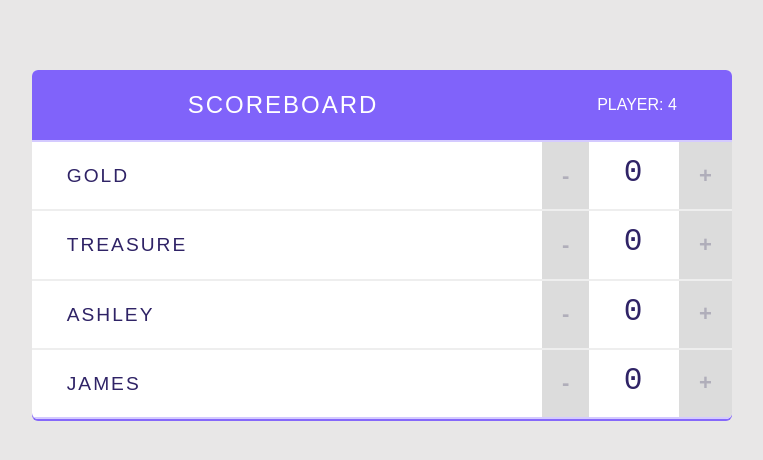
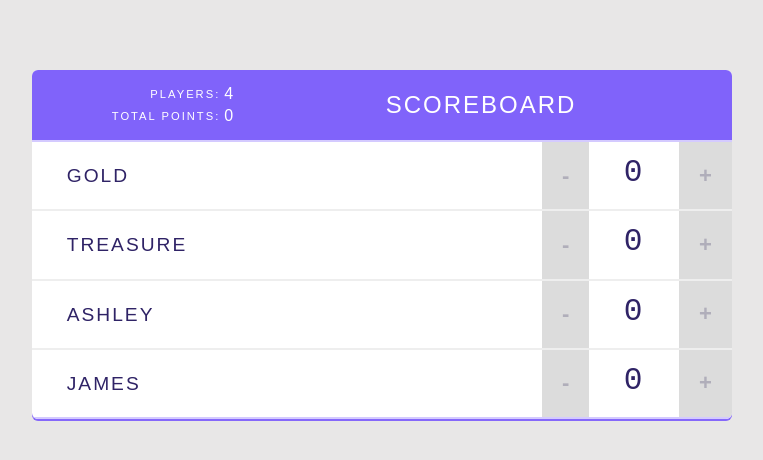
Before and after one commit to AaronGoodrum/scoreboard, a React (Create React App) app: page / in a window 1280 px wide. Shown: the top 460 px of the page, without its empty margins (258-1021 px from the left). Built offline with nearby package versions, Linux system fonts and the light colour scheme.

Commit message:
Building the Statistics Component

```diff
--- a/src/components/App.js
+++ b/src/components/App.js
@@ -7,22 +7,32 @@
       players: [
           {
               name: "Gold",
+              score: 0,
               id: 1
             },
             {
               name: "Treasure",
+              score:0,
               id: 2
             },
             {
               name: "Ashley",
+              score: 0,
               id: 3
             },
             {
               name: "James",
+              score: 0,
               id: 4
             }
       ]
   }
+
+    handleScoreChange = (index, delta) => {
+    this.setState( prevState => ({
+            score: prevState.players[index].score += delta
+    }));
+}
 
   handleRemovePlayer = (id) => {
       this.setState( prevState => {
@@ -35,14 +45,17 @@
       return (
           <div className="scoreboard">
               <Header title="Scoreboard"
-              totalPlayers={this.state.players.length}/>
+              players={this.state.players} />
 
               {/* Player list */}
-              {this.state.players.map(player =>
+              {this.state.players.map( (player, index) =>
                   <Player
                       name={player.name}
+                      score={player.score}
                       id={player.id}
                       key={player.id.toString()}
+                      index={index}
+                      changeScore={this.handleScoreChange}
                       removePlayer={this.handleRemovePlayer}
                   />
               )}
--- a/src/components/Counter.js
+++ b/src/components/Counter.js
@@ -1,36 +1,15 @@
 import React from 'react';
 
-class Counter extends React.Component {
-  state = {
-      score: 0
-  }
+const Counter = (props) => {
 
-  incrementScore(){
-      this.setState( prevState => ({
-              score: prevState.score + 1
-      }));
-  }
-
-  decrementScore(){
-      this.setState(  prevState => {
-          return{
-              score: prevState.score - 1
-          }
-      });
-  }
-
-  render(){
-      return (
-          <div className="counter">
-          {/* Use arrowFunction for this, or
-              Use .bind(this) to call state
-           */}
-              <button className="counter-action decrement" onClick={() => this.decrementScore()}> - </button>
-              <span className="counter-score"> {this.state.score} </span>
-              <button className="counter-action increment" onClick={this.incrementScore.bind(this)}> + </button>
-          </div>
-      )
-  }
+    let index = props.index;
+    return (
+        <div className="counter">
+            <button className="counter-action decrement" onClick={() => props.changeScore(index, -1)}> - </button>
+            <span className="counter-score"> {props.score} </span>
+            <button className="counter-action increment"  onClick={() => props.changeScore(index, +1)}> + </button>
+        </div>
+    )
 }
 
 export default Counter;
--- a/src/components/Header.js
+++ b/src/components/Header.js
@@ -1,10 +1,11 @@
 import React from 'react';
+import Stats from './Stats';
 
 const Header = (props) => {
     return (
         <header>
+            <Stats players={props.players} />
             <h1>{props.title}</h1>
-            <span className="stats">Player: {props.totalPlayers}</span>
         </header>
     )
   }
--- a/src/components/Player.js
+++ b/src/components/Player.js
@@ -1,7 +1,5 @@
 import React from 'react';
 import Counter from './Counter';
-
-
 
 const Player = (props) => {
     return (
@@ -10,7 +8,11 @@
             <button className="remove-player" onClick={() => props.removePlayer(props.id) }>X</button>
                 {props.name}
             </span>
-            <Counter />
+            <Counter
+                score={props.score}
+                index={props.index}
+                changeScore={props.changeScore}
+            />
         </div>
     )
   }
--- /dev/null
+++ b/src/components/Stats.js
@@ -0,0 +1,29 @@
+import React from 'react'
+
+const Stats = (props) => {
+
+    const totalPlayers = props.players.length;
+
+    const totalPoints = props.players.reduce((total, player) => {
+        return total + player.score;
+    }, 0);
+
+    return (
+        <table className="stats">
+            <tbody>
+                <tr>
+                <td>Players:</td>
+                <td>{totalPlayers}</td>
+                </tr>
+                <tr>
+                <td>Total Points:</td>
+                <td>{totalPoints}</td>
+                </tr>
+            </tbody>
+        </table>
+
+    )
+
+}
+
+export default Stats;
```
